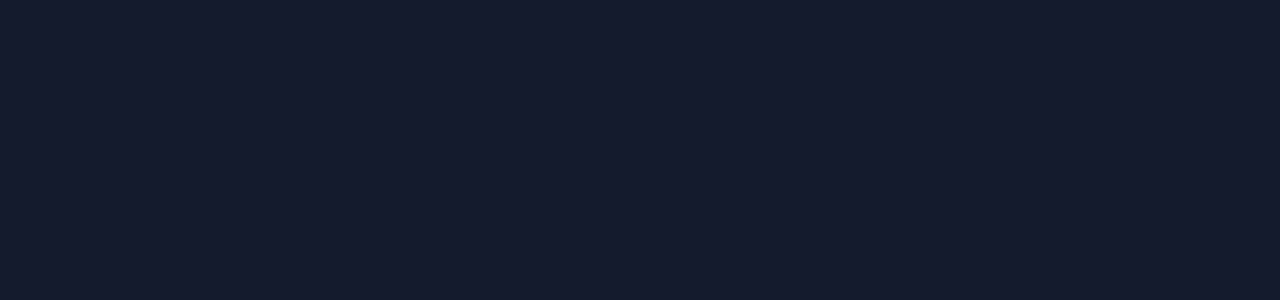
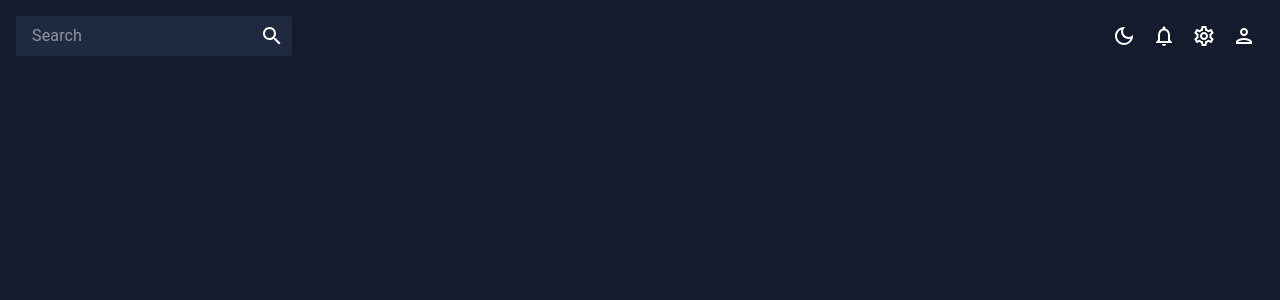
Before and after one commit to SaadEssam/react-admin-dashboard, a React (Create React App) app: page / in a window 1280 px wide. Shown: the top 300 px of the page. Built offline with nearby package versions, Linux system fonts and the light colour scheme.

Commit message:
Topbar section

```diff
--- a/src/App.js
+++ b/src/App.js
@@ -1,5 +1,6 @@
 import { ColorModeContext, useMode } from './theme';
 import { CssBaseline, ThemeProvider } from "@mui/material";
+import Topbar from './sections/global/Topbar';
 
 function App() {
   const [theme, colorMode] = useMode();
@@ -9,7 +10,9 @@
       <ThemeProvider theme={theme}>
         <CssBaseline />
         <div className="App">
-          <main className="content"></main>
+          <main className="content">
+            <Topbar />
+          </main>
         </div>
       </ThemeProvider>
     </ColorModeContext.Provider>
--- a/src/sections/dashboard/global/Topbar.jsx
+++ /dev/null
@@ -1,6 +0,0 @@
-
-const Topbar = () => {
-  return <div>Topbar</div>
-}
-
-export default Topbar;
--- /dev/null
+++ b/src/sections/global/Topbar.jsx
@@ -0,0 +1,47 @@
+import { Box, IconButton, useTheme } from '@mui/material';
+import { useContext } from 'react';
+import { ColorModeContext, tokens } from '../../theme';
+import InputBase from '@mui/material/InputBase';
+import LightModeOutlinedIcon from '@mui/icons-material/LightModeOutlined';
+import DarkModeOutlinedIcon from '@mui/icons-material/DarkModeOutlined';
+import NotificationsOutlinedIcon from '@mui/icons-material/NotificationsOutlined';
+import SettingsOutlinedIcon from '@mui/icons-material/SettingsOutlined';
+import PersonOutlinedIcon from '@mui/icons-material/PersonOutlined';
+import SearchIcon from '@mui/icons-material/Search';
+
+const Topbar = () => {
+  const theme = useTheme();
+  const colors = tokens(theme.palette.mode);
+  const colorMode = useContext(ColorModeContext);
+
+  return (
+    <Box display="flex" justifyContent="space-between" p={2}>
+      <Box display="flex" backgroundColor={colors.primary[400]} borderRadius="3px">
+        <InputBase sx={{ ml: 2, flex: 1 }} placeholder="Search" />
+        <IconButton type="button" sx={{ p: 1 }}>
+          <SearchIcon />
+        </IconButton>
+      </Box>
+      <Box display="flex">
+        <IconButton onClick={colorMode.toggleColorMode}>
+          {theme.palette.mode === "dark" ? (
+            <DarkModeOutlinedIcon />
+          ) : (
+            <LightModeOutlinedIcon />
+          )}
+        </IconButton>
+        <IconButton>
+          <NotificationsOutlinedIcon />
+        </IconButton>
+        <IconButton>
+          <SettingsOutlinedIcon />
+        </IconButton>
+        <IconButton>
+          <PersonOutlinedIcon />
+        </IconButton>
+      </Box>
+    </Box>
+  );
+};
+
+export default Topbar;
--- a/src/theme.js
+++ b/src/theme.js
@@ -1,6 +1,5 @@
 import { createContext, useState, useMemo } from "react";
 import { createTheme } from "@mui/material/styles";
-import { colors } from "@mui/material";
 
 
 // color design tokens export
@@ -195,7 +194,7 @@
 
 
 export const ColorModeContext = createContext({
-  toggleColorMode: () => {}
+  toggleColorMode: () => {},
 });
 
 export const useMode = () => {
@@ -203,7 +202,7 @@
 
   const colorMode = useMemo(
     () => ({
-      ToggleColorMode: () =>
+      toggleColorMode: () =>
         setMode((prev) => (prev === "light" ? "dark" : "light")),
     }),
     []
```
Also changed, not shown: src/sections/global/Sidebar.jsx (renamed from src/sections/dashboard/global/Sidebar.jsx).
